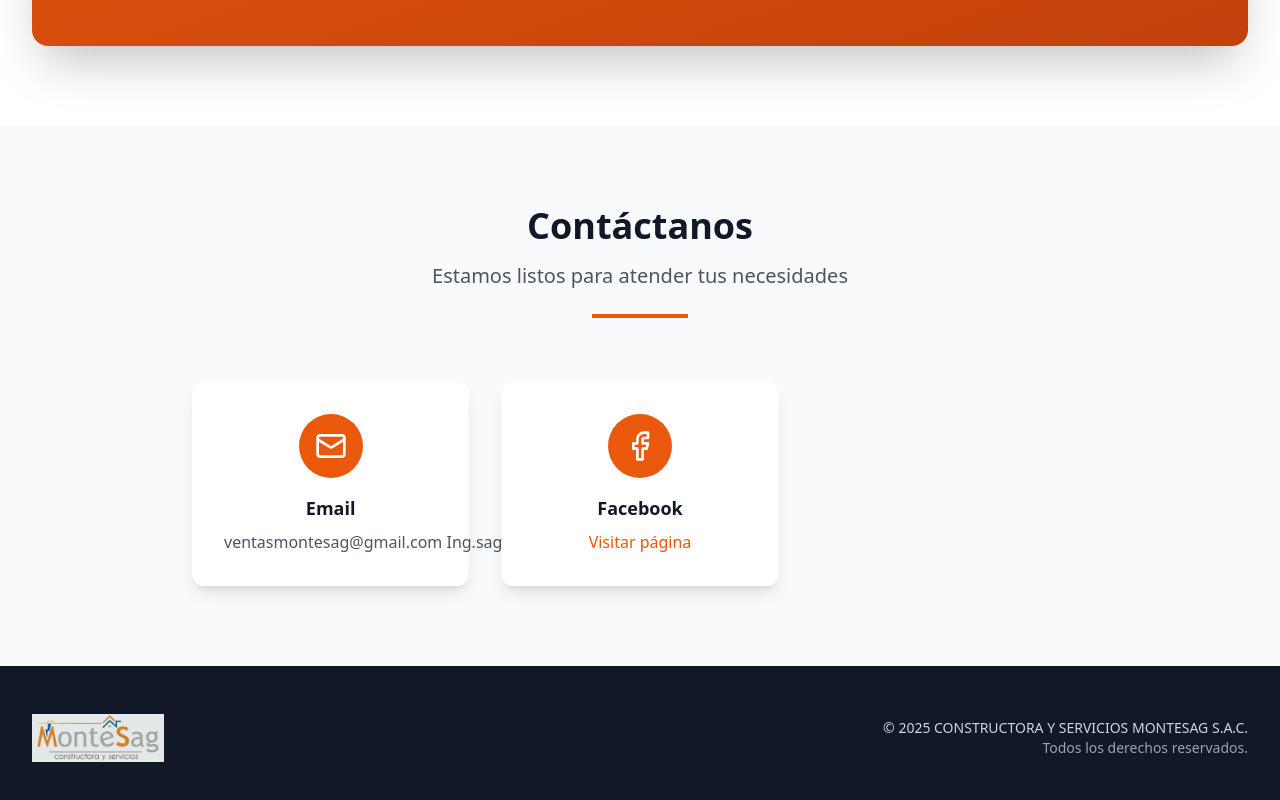
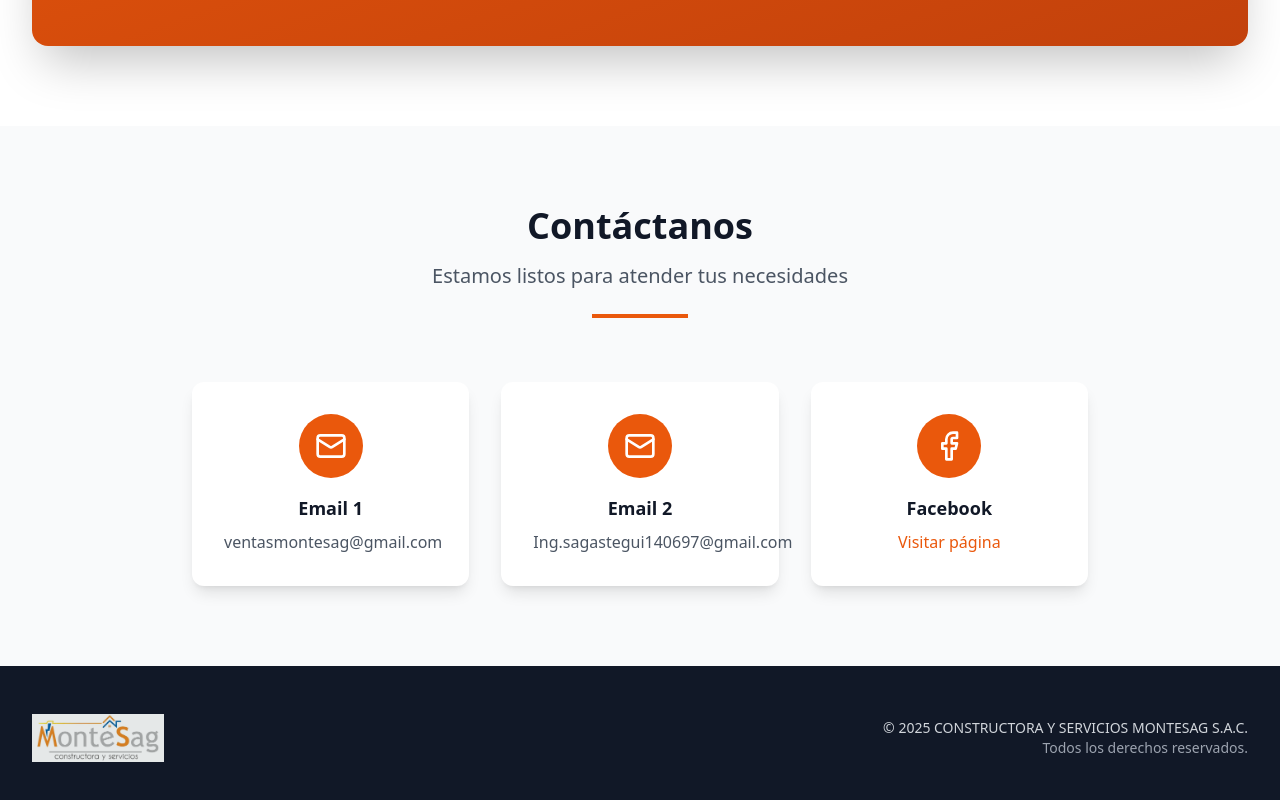
Before and after one commit to bitforce23-max/pagweb_montesag, a React (Vite) app: page / in a window 1280 px wide. Shown: the part 2966-3766 px from the top of the page. Built offline with nearby package versions, Linux system fonts and the light colour scheme.

Commit message:
Update App.tsx

```diff
--- a/src/App.tsx
+++ b/src/App.tsx
@@ -410,19 +410,24 @@ function App() {
           </div>
 
           <div className="grid md:grid-cols-3 gap-8 max-w-4xl mx-auto">
-
+             <div className="bg-white rounded-xl shadow-lg p-8 text-center hover:shadow-xl transition-all">
+              <div className="bg-orange-600 w-16 h-16 rounded-full flex items-center justify-center mx-auto mb-4">
+                <Mail className="w-8 h-8 text-white" />
+              </div>
+              <h5 className="font-bold text-gray-900 mb-2 text-lg">Email 1</h5>
+              <a
+                href="mailto:ventasmontesag@gmail.com"
+                className="text-gray-600 hover:text-orange-600 transition-colors"
+              >
+                ventasmontesag@gmail.com
+              </a>
+            </div>
 
             <div className="bg-white rounded-xl shadow-lg p-8 text-center hover:shadow-xl transition-all">
               <div className="bg-orange-600 w-16 h-16 rounded-full flex items-center justify-center mx-auto mb-4">
                 <Mail className="w-8 h-8 text-white" />
               </div>
-              <h5 className="font-bold text-gray-900 mb-2 text-lg">Email</h5>
-              <a
-                href="mailto:ventasmontesag@gmail.com"
-                className="text-gray-600 hover:text-orange-600 transition-colors"
-              >
-                ventasmontesag@gmail.com
-              </a>&nbsp;
+              <h5 className="font-bold text-gray-900 mb-2 text-lg">Email 2</h5>
                 <a
                 href="mailto:Ing.sagastegui140697@gmail.com"
                 className="text-gray-600 hover:text-orange-600 transition-colors"
```
